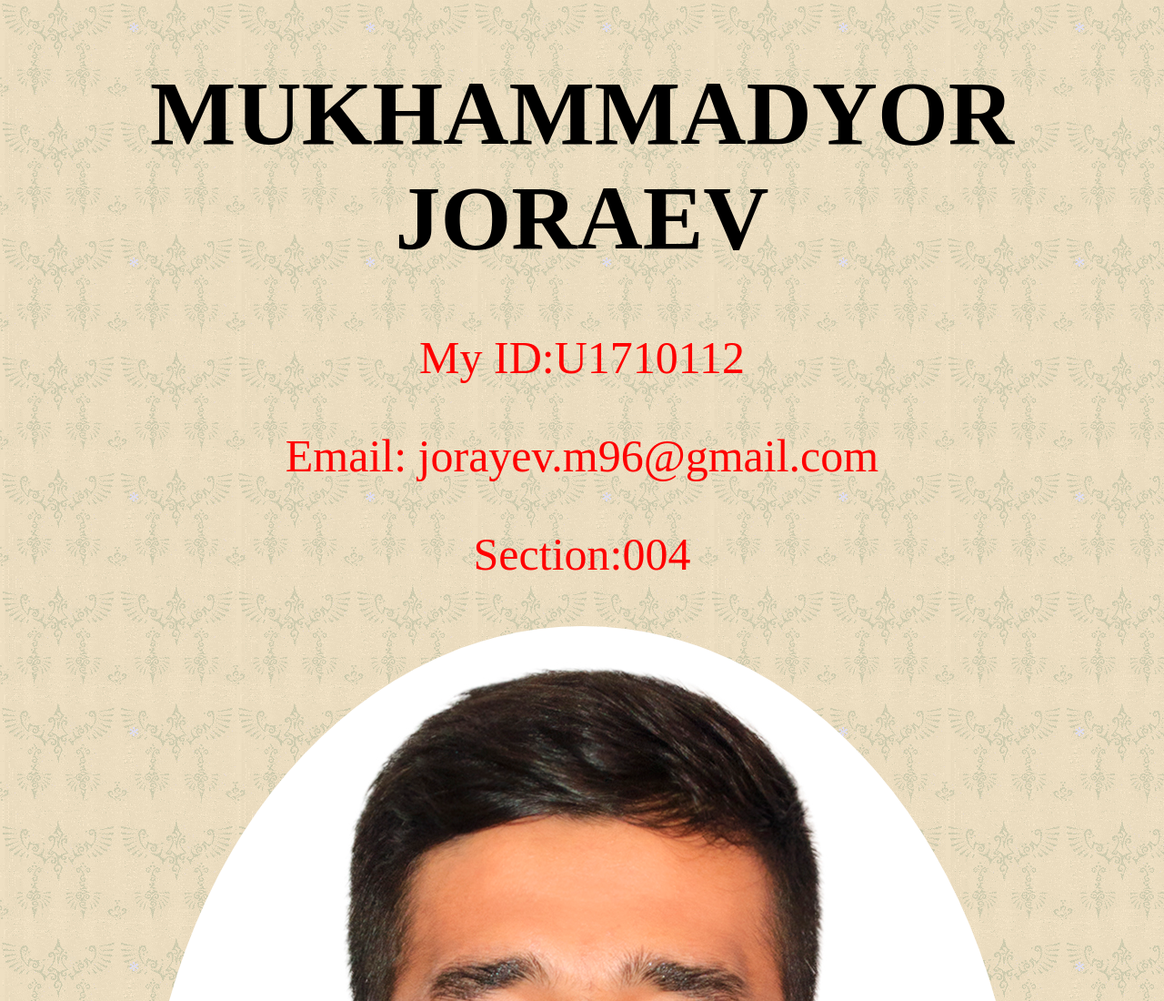
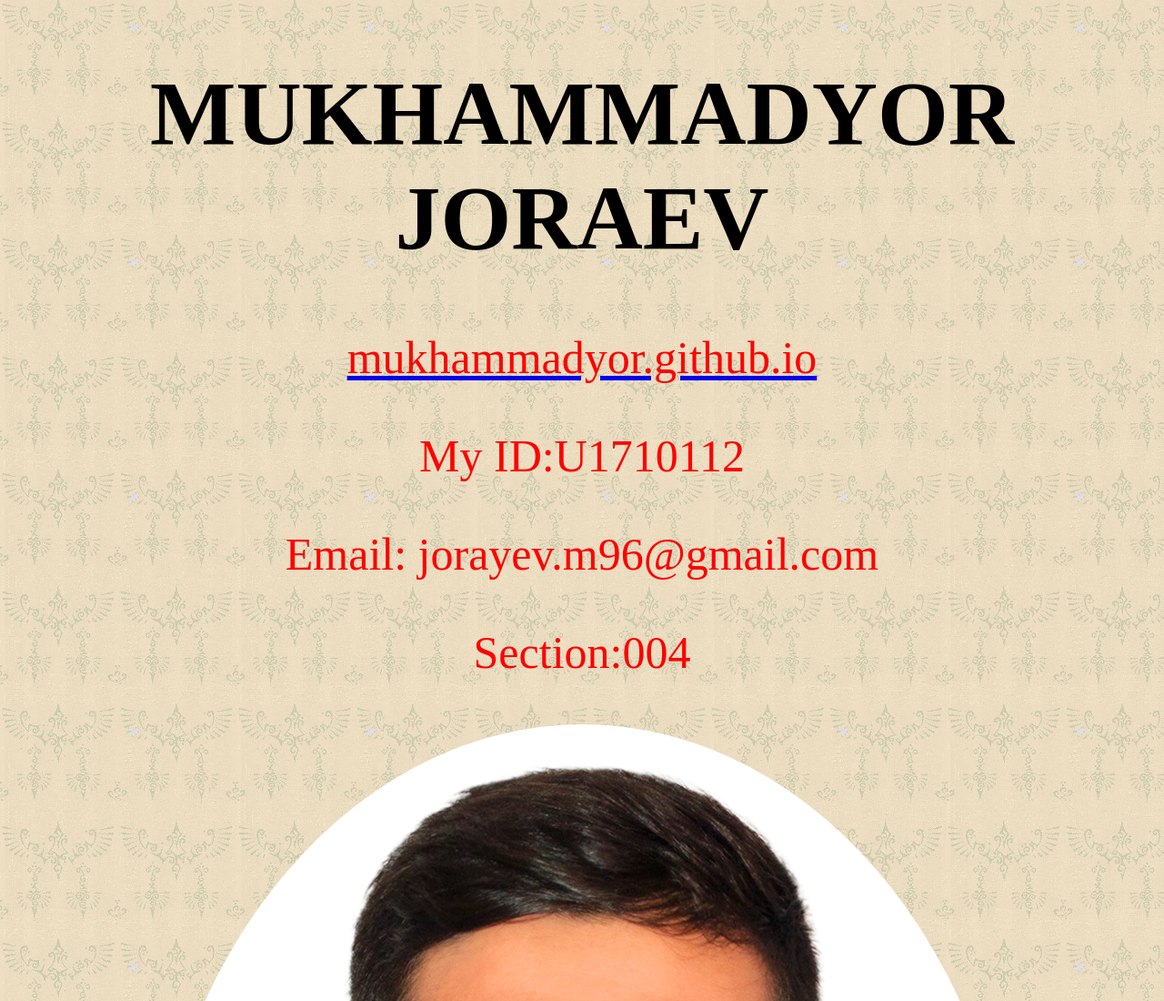
Before and after one commit to Mukhammadyor/mukhammadyor.github.io, a plain HTML site: page index.html in a window 1280 px wide. Shown: the top 1100 px of the page at 91% size. Drawn offline with Linux system fonts and the light colour scheme.

Commit message:
Update index.html

```diff
--- a/index.html
+++ b/index.html
@@ -9,7 +9,7 @@
 </head>
 <body>
 <h1> MUKHAMMADYOR JORAEV </h1>
-<a href="https:"><p></p></a>
+<a href="https://mukhammadyor.github.io"><p>mukhammadyor.github.io</p></a>
 <p>My ID:U1710112</p>
 <p>Email: jorayev.m96@gmail.com </p>
 <p>Section:004</p>
```
